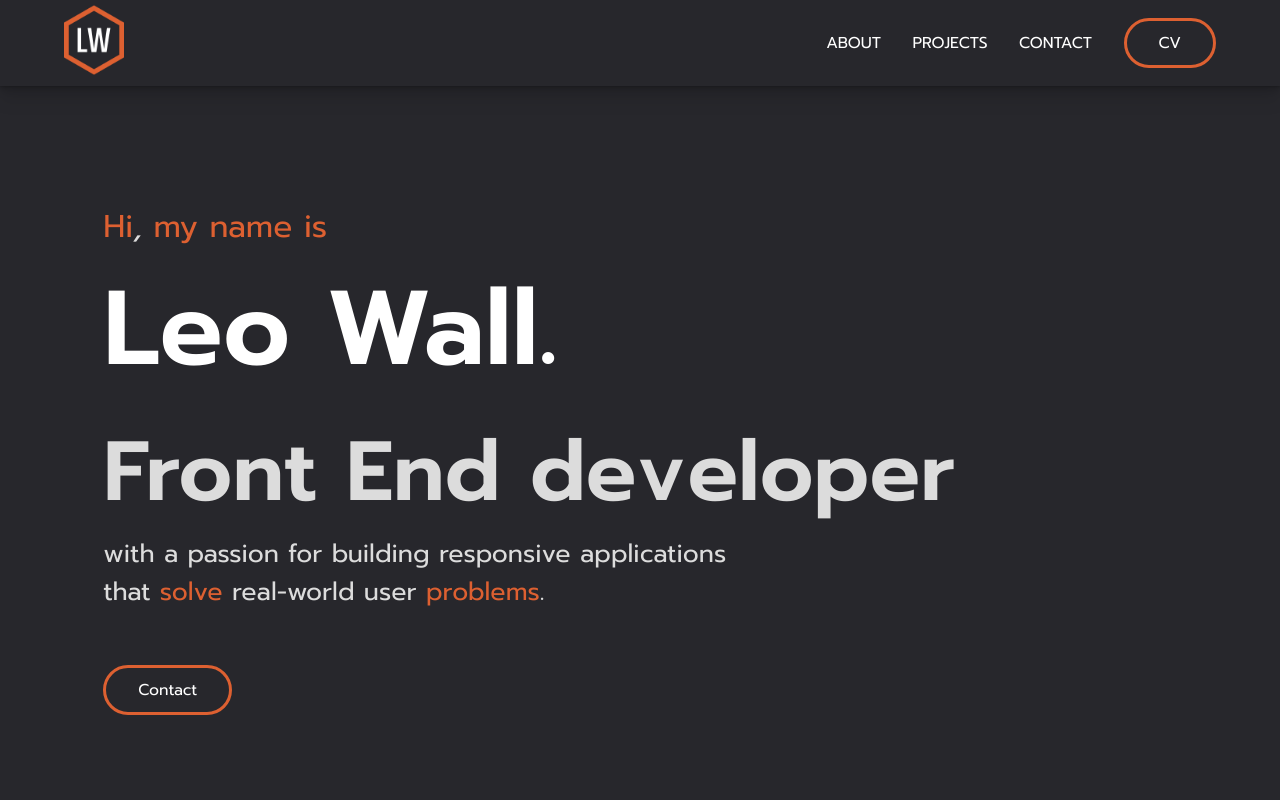
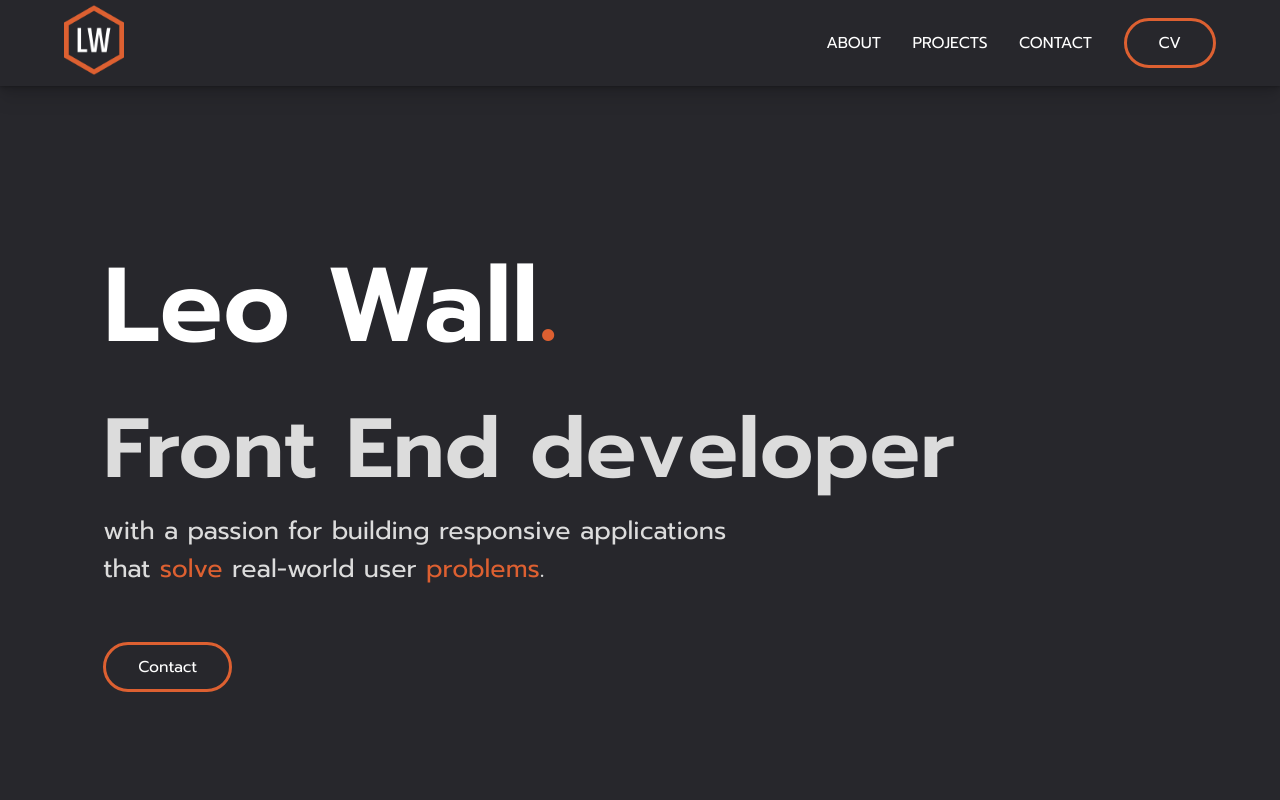
Before and after one commit to leoarthurwall/My-Portfolio, a React (Create React App) app: page / in a window 1280 px wide. Shown: the top 800 px of the page. Built offline with nearby package versions, Linux system fonts and the light colour scheme; a web font is replaced by a local one.

Commit message:
removed the hi my name is from the intro

```diff
--- a/src/Components/Introduction/Introduction.js
+++ b/src/Components/Introduction/Introduction.js
@@ -7,8 +7,7 @@ function Introduction() {
       <div main className='intro-container'>
 
             <div className='intro-main-text'>
-              <p className='intro-main-text-hi'>Hi<em>,</em> my name is</p>
-              <h1 className='intro-main-text-name'>Leo Wall.</h1>
+              <h1 className='intro-main-text-name'>Leo Wall<em>.</em></h1>
               <h2 className='intro-main-text-role'>Front End developer</h2>
               <p className='intro-main-text-summary'> with a passion for building responsive applications that <em>solve</em> real-world user <em>problems</em>.</p>
               <LinkButton hrefProp={`mailto:leowall93@gmail.com`} bodyProp={"Contact"}/>
--- a/src/Components/Introduction/Introduction.scss
+++ b/src/Components/Introduction/Introduction.scss
@@ -38,6 +38,10 @@
 
     padding: 0px;
     margin: 0px;
+}
+.intro-main-text-name em {
+    color: $heading-text-colors;
+    font-style: normal;
 }
 .intro-main-text-role {
     font-family: $font-family;
```
